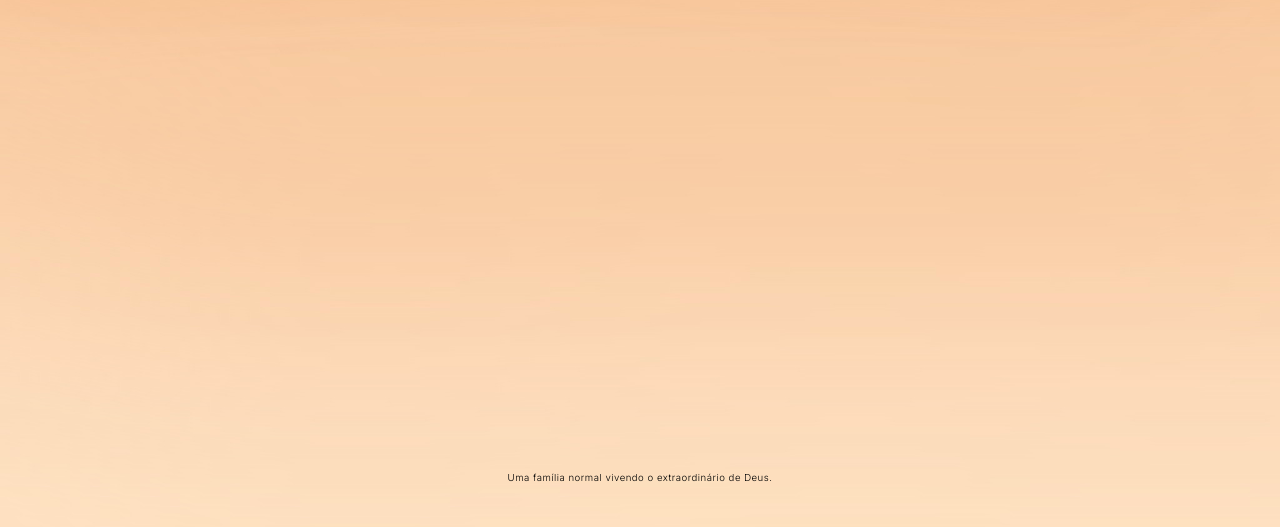
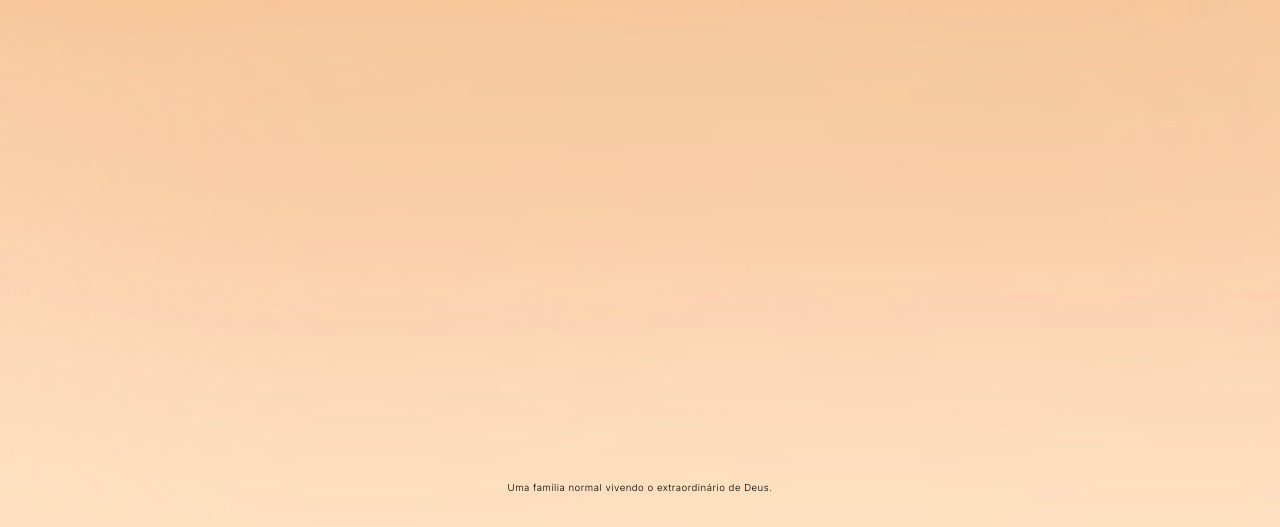
Before and after one commit to familiasegolin/mission, a plain HTML site: page index.html in a window 1280 px wide. Shown: the part 273-800 px from the top of the page. Drawn offline with nearby package versions, Linux system fonts and the light colour scheme.

Commit message:
padding e margin footer

```diff
--- a/style.css
+++ b/style.css
@@ -37,7 +37,8 @@ footer {
   display: flex;
   justify-content: center;
   align-items: center;
-  padding: 10px; /* Adiciona um pequeno preenchimento para garantir que o footer não sobreponha a frase */
+  padding: 0; /* Adiciona um pequeno preenchimento para garantir que o footer não sobreponha a frase */
+  margin: 0;
 }
 
 .intro {
```
